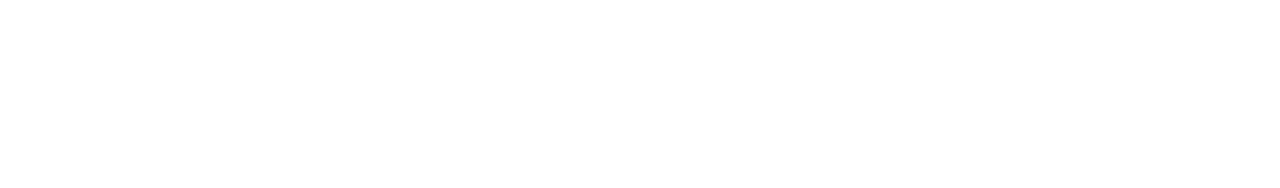
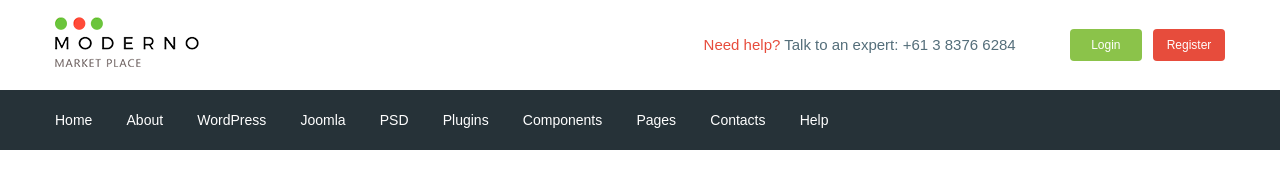
Before and after one commit to shugrayn/moderno, a website: page app/index.html in a window 1280 px wide. Drawn offline with nearby package versions, Linux system fonts and the light colour scheme; files that its build step writes are made by us from their sources.

Commit message:
added header

```diff
--- a/app/index.html
+++ b/app/index.html
@@ -5,10 +5,95 @@
     <meta http-equiv="X-UA-Compatible" content="IE=edge">
     <meta name="viewport" content="width=device-width, initial-scale=1.0">
     <title>Document</title>
+    <link rel="preconnect" href="https://fonts.gstatic.com">
+    <link href="https://fonts.googleapis.com/css2?family=Roboto:wght@500;700&display=swap" rel="stylesheet">
     <link rel="stylesheet" href="css/libs.min.css">
     <link rel="stylesheet" href="css/style.min.css">
 </head>
 <body>
+    <header class="header">
+        <div class="header__top">
+            <div class="container">
+                <div class="header__top-inner">
+                    <div class="header__logo">
+                        <a href="#">
+                            <img src="images/logo.png" alt="">
+                        </a>
+                    </div>
+                    <div class="header__text">
+                        <a href="#">
+                        <span>Need help?</span>
+                        </a> Talk to an expert: <a class="header__phone" href="tel:61383766284">+61 3 8376 6284</a>
+                    </div>
+                    <div class="header__box">
+                        <a class="basket" href="#"></a>
+                        <a class="header__btn header__btn-login" href="#">Login</a>
+                        <a class="header__btn header__btn-register" href="#">Register</a>
+                    </div>
+                </div>
+            </div>
+        </div>
+
+        <div class="header__menu">
+            <div class="container">
+                <nav class="menu">
+                    <ul class="menu__list">
+                        <li>
+                            <a href="#">
+                                Home
+                        </a>
+                        </li>
+                        <li>
+                            <a href="#">
+                                About
+                        </a>
+                        </li>
+                        <li>
+                            <a href="#">
+                                WordPress
+                        </a>
+                        </li>
+                        <li>
+                            <a href="#">
+                                Joomla
+                        </a>
+                        </li>
+                        <li>
+                            <a href="#">
+                                PSD
+                        </a>
+                        </li>
+                        <li>
+                            <a href="#">
+                                Plugins
+                        </a>
+                        </li>
+                        <li>
+                            <a href="#">
+                                Components
+                        </a>
+                        </li>
+                        <li>
+                            <a href="#">
+                                Pages
+                        </a>
+                        </li>
+                        <li>
+                            <a href="#">
+                                Contacts
+                        </a>
+                        </li>
+                        <li>
+                            <a href="#">
+                                Help
+                        </a>
+                        </li>
+                    </ul>
+                </nav>
+            </div>
+        </div>
+
+    </header>
 
 
 
--- /dev/null
+++ b/app/scss/_fonts.scss
@@ -0,0 +1,7 @@
+@font-face{
+    font-family: 'Roboto-Regular' , sans-serif;
+    src: url('../fonts/Roboto-Regular.woff2') format('woff2'),
+    url('../fonts/Roboto-Regular.woff') format('woff');
+    font-weight:400;
+    font-display: swap;
+}
--- /dev/null
+++ b/app/scss/_global.scss
@@ -0,0 +1,31 @@
+html{
+    box-sizing: border-box;
+}
+*,
+*::after,
+*::before{
+    box-sizing: inherit;
+}
+a{
+    display: inline-block;
+    text-decoration: none;
+    color: $text;
+}
+ul,
+li{
+    margin: 0;
+    padding: 0;
+    list-style: none;
+}
+body{
+    font-family: 'Roboto-Regular', sans-serif;
+    font-size: 15px;
+    font-weight: 400;
+    line-height: 24px;
+    color: $text;
+}
+.container{
+    max-width: 1200px;
+    margin: 0 auto;
+    padding: 0px 15px;
+}
--- /dev/null
+++ b/app/scss/_vars.scss
@@ -0,0 +1,4 @@
+$text: #546e7a;
+$red: #e74c3c;
+$green: #8bc34a;
+$bg: #263238;
--- a/app/scss/style.scss
+++ b/app/scss/style.scss
@@ -1,8 +1,54 @@
-html{
-    box-sizing: border-box;
+@import 'vars';
+@import 'global';
+@import 'fonts';
+
+.header__top-inner{
+    height: 90px;
+    display: flex;
+    justify-content: space-between;
+    align-items: center;
 }
-*,
-*::after,
-*::before{
-    box-sizing: inherit;
+.header__text{
+    margin-left: auto;
+    margin-right: 50px;
+    span{
+        color: $red;
+    }
 }
+.header__btn{
+    padding: 4px;
+    width: 72px;
+    border-radius: 4px;
+    color: white;
+    text-align: center;
+    font-size: 12px;
+
+}
+.header__btn-login{
+    background-color: $green;
+}
+.header__btn-register{
+    background-color: $red;
+    margin-left: 7px;
+
+}
+.header__menu{
+    background-color: $bg;
+}
+.menu{
+    display: flex;
+    align-items: center;
+    height: 60px;
+}
+.menu__list{
+    li{
+        display: inline-block;
+        & + li {
+            margin-left: 30px;
+        }
+    }
+    a{
+        color: #fff;
+        font-size: 14px;
+    }
+}
--- a/gulpfile.js
+++ b/gulpfile.js
@@ -9,7 +9,7 @@ let gulp = require('gulp'),
 
 
 gulp.task('sass',function(){
-   return gulp.src('app/scss/style.scss')
+   return gulp.src('app/scss/**/*.scss')
         .pipe(sass({outputStyle: 'compressed'}))
         .pipe(rename({suffix : '.min'}))
         .pipe(autoprefixer({
@@ -61,7 +61,7 @@ gulp.task('browser-sync', function() {
 
 
 gulp.task('watch', function(){
-    gulp.watch('app/scss/style.scss', gulp.parallel('sass'))
+    gulp.watch('app/scss/**/*.scss', gulp.parallel('sass'))
     gulp.watch('app/*.html', gulp.parallel('html'))
     gulp.watch('app/js/*.js', gulp.parallel('sass'))
 });
```
Also changed, not shown: app/fonts/Roboto-Regular.woff (added), app/fonts/Roboto-Regular.woff2 (added), app/images/logo.png (added).
